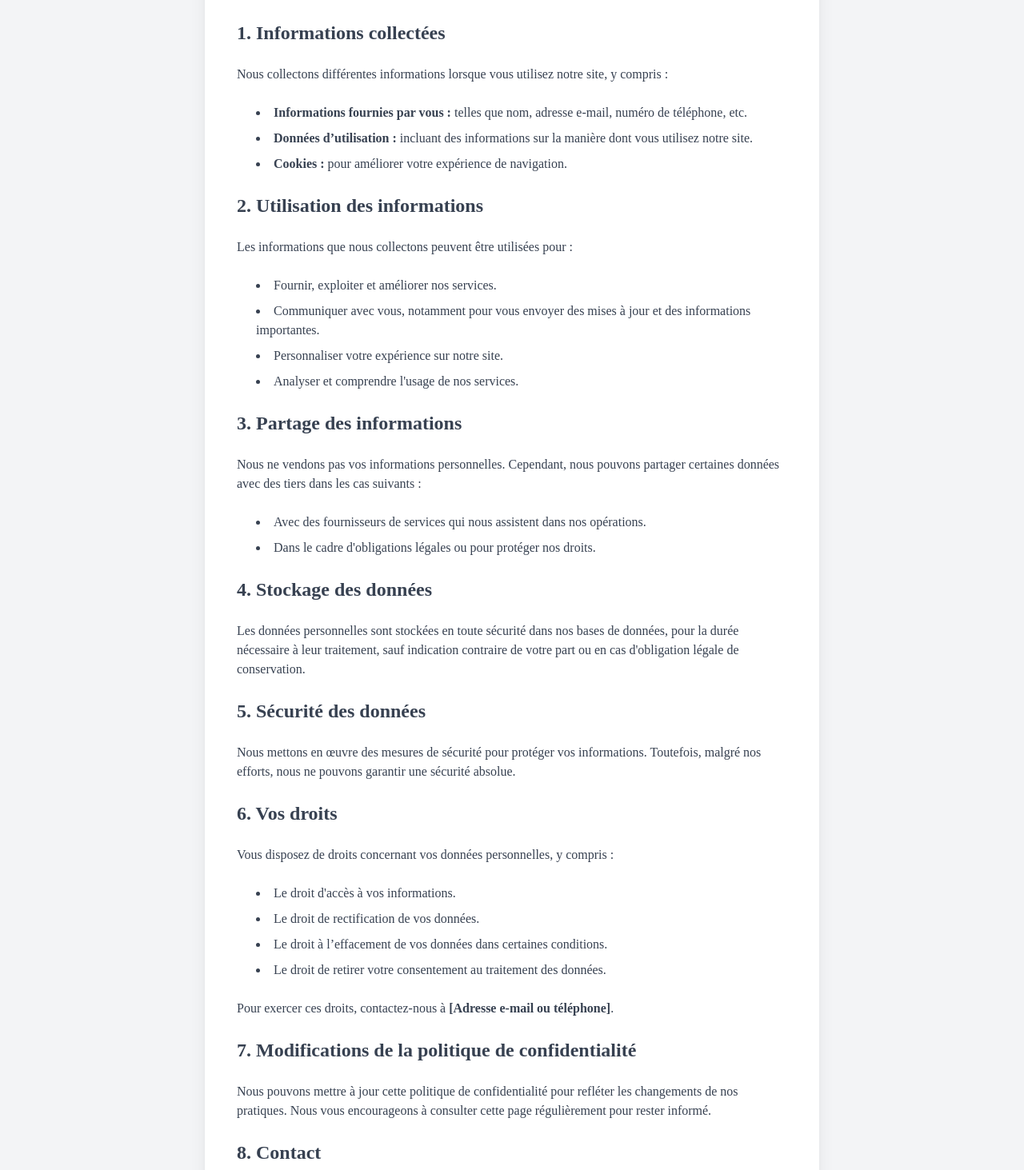
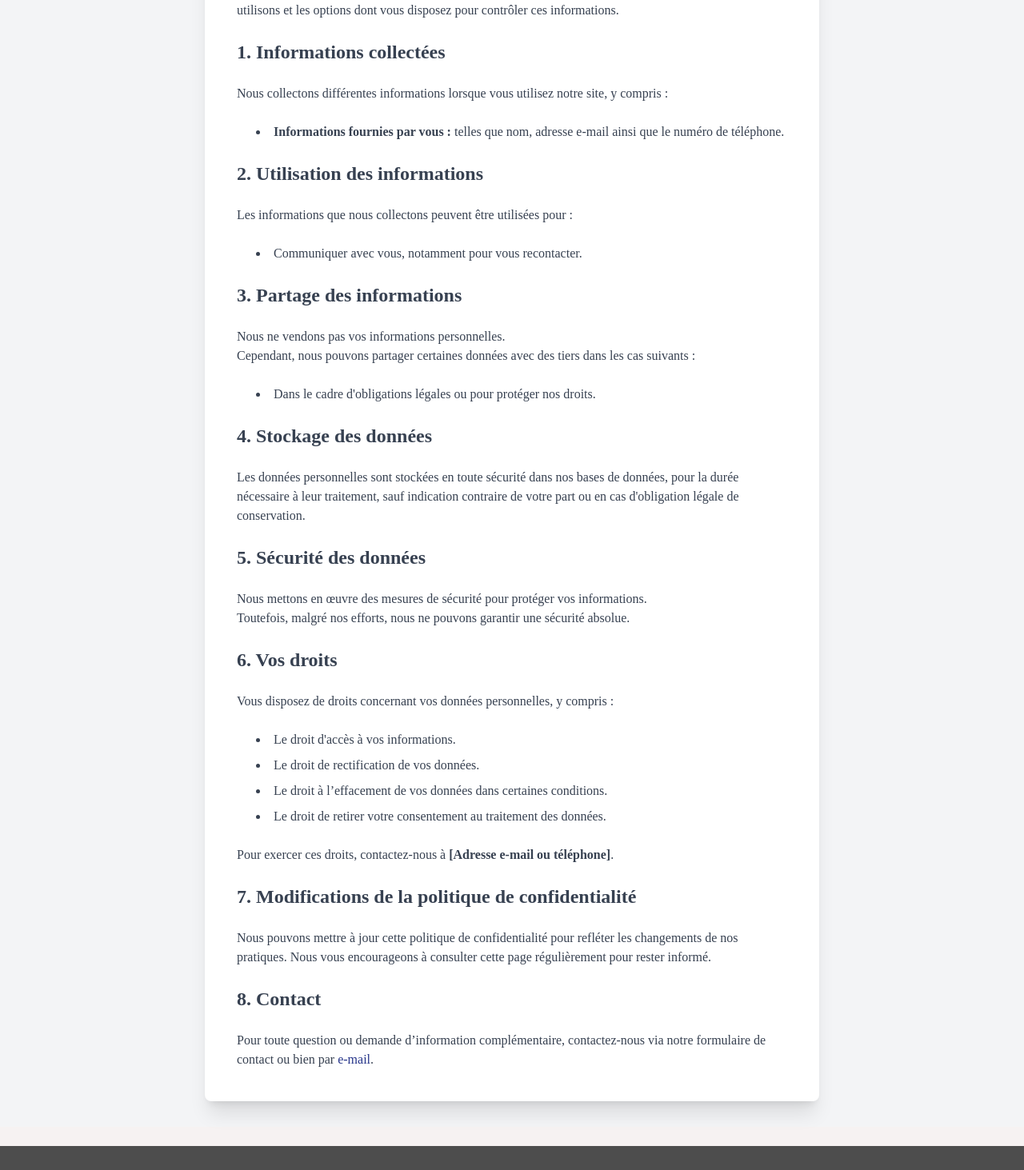
Before and after one commit to otarie-aveugle/PragmacoM, a Vue app: page /privacy_policy in a window 1280 px wide. Shown: the part 347-1810 px from the top of the page at 80% size. Built offline with nearby package versions, Linux system fonts and the light colour scheme.

Commit message:
add_privacy-policy-page: update privacy policy content

```diff
--- a/src/views/PrivacyPolicyPage.vue
+++ b/src/views/PrivacyPolicyPage.vue
@@ -5,67 +5,116 @@ export default {
 </script>
 
 <template>
-    <section class="p-8 min-h-screen flex items-center justify-center bg-gray-100">
-        <div class="w-full max-w-3xl mx-auto bg-white shadow-xl rounded-lg p-10 space-y-8">
-            <h1 class="text-4xl font-bold text-primary text-center mb-6">Politique de Confidentialité</h1>
+  <section
+    class="p-8 min-h-screen flex items-center justify-center bg-gray-100"
+  >
+    <div
+      class="w-full max-w-3xl mx-auto bg-white shadow-xl rounded-lg p-10 space-y-8"
+    >
+      <h1 class="text-4xl font-bold text-primary text-center mb-6">
+        Politique de Confidentialité
+      </h1>
 
       <div class="text-gray-700 space-y-6">
         <!-- Introduction -->
-                <p>La protection de vos données personnelles est importante pour <span class="font-semibold">PragmacoM</span>. Cette politique de confidentialité explique quelles informations nous collectons, comment nous les utilisons et les options dont vous disposez pour contrôler ces informations.</p>
+        <p>
+          La protection de vos données personnelles est importante pour
+          <span class="font-semibold">PragmacoM</span>.<br /><br />
+          Cette politique de confidentialité explique quelles informations nous
+          collectons, comment nous les utilisons et les options dont vous
+          disposez pour contrôler ces informations.
+        </p>
 
         <!-- Informations collectées -->
         <h2 class="text-2xl font-semibold">1. Informations collectées</h2>
-                <p>Nous collectons différentes informations lorsque vous utilisez notre site, y compris :</p>
+        <p>
+          Nous collectons différentes informations lorsque vous utilisez notre
+          site, y compris :
+        </p>
         <ul class="list-disc list-inside pl-6 space-y-2">
-                    <li><strong>Informations fournies par vous :</strong> telles que nom, adresse e-mail, numéro de téléphone, etc.</li>
-                    <li><strong>Données d’utilisation :</strong> incluant des informations sur la manière dont vous utilisez notre site.</li>
-                    <li><strong>Cookies :</strong> pour améliorer votre expérience de navigation.</li>
+          <li>
+            <strong>Informations fournies par vous :</strong> telles que nom,
+            adresse e-mail ainsi que le numéro de téléphone.
+          </li>
         </ul>
 
         <!-- Utilisation des informations -->
         <h2 class="text-2xl font-semibold">2. Utilisation des informations</h2>
-                <p>Les informations que nous collectons peuvent être utilisées pour :</p>
+        <p>
+          Les informations que nous collectons peuvent être utilisées pour :
+        </p>
         <ul class="list-disc list-inside pl-6 space-y-2">
-                    <li>Fournir, exploiter et améliorer nos services.</li>
-                    <li>Communiquer avec vous, notamment pour vous envoyer des mises à jour et des informations importantes.</li>
-                    <li>Personnaliser votre expérience sur notre site.</li>
-                    <li>Analyser et comprendre l'usage de nos services.</li>
+          <li>Communiquer avec vous, notamment pour vous recontacter.</li>
         </ul>
 
         <!-- Partage des informations -->
         <h2 class="text-2xl font-semibold">3. Partage des informations</h2>
-                <p>Nous ne vendons pas vos informations personnelles. Cependant, nous pouvons partager certaines données avec des tiers dans les cas suivants :</p>
+        <p>
+          Nous ne vendons pas vos informations personnelles.<br />Cependant,
+          nous pouvons partager certaines données avec des tiers dans les cas
+          suivants :
+        </p>
         <ul class="list-disc list-inside pl-6 space-y-2">
-                    <li>Avec des fournisseurs de services qui nous assistent dans nos opérations.</li>
-                    <li>Dans le cadre d'obligations légales ou pour protéger nos droits.</li>
+          <li>
+            Dans le cadre d'obligations légales ou pour protéger nos droits.
+          </li>
         </ul>
 
         <!-- Stockage des données -->
         <h2 class="text-2xl font-semibold">4. Stockage des données</h2>
-                <p>Les données personnelles sont stockées en toute sécurité dans nos bases de données, pour la durée nécessaire à leur traitement, sauf indication contraire de votre part ou en cas d'obligation légale de conservation.</p>
+        <p>
+          Les données personnelles sont stockées en toute sécurité dans nos
+          bases de données, pour la durée nécessaire à leur traitement, sauf
+          indication contraire de votre part ou en cas d'obligation légale de
+          conservation.
+        </p>
 
         <!-- Sécurité des données -->
         <h2 class="text-2xl font-semibold">5. Sécurité des données</h2>
-                <p>Nous mettons en œuvre des mesures de sécurité pour protéger vos informations. Toutefois, malgré nos efforts, nous ne pouvons garantir une sécurité absolue.</p>
+        <p>
+          Nous mettons en œuvre des mesures de sécurité pour protéger vos
+          informations.<br />Toutefois, malgré nos efforts, nous ne pouvons
+          garantir une sécurité absolue.
+        </p>
 
         <!-- Vos droits -->
         <h2 class="text-2xl font-semibold">6. Vos droits</h2>
-                <p>Vous disposez de droits concernant vos données personnelles, y compris :</p>
+        <p>
+          Vous disposez de droits concernant vos données personnelles, y compris
+          :
+        </p>
         <ul class="list-disc list-inside pl-6 space-y-2">
           <li>Le droit d'accès à vos informations.</li>
           <li>Le droit de rectification de vos données.</li>
-                    <li>Le droit à l’effacement de vos données dans certaines conditions.</li>
-                    <li>Le droit de retirer votre consentement au traitement des données.</li>
+          <li>
+            Le droit à l’effacement de vos données dans certaines conditions.
+          </li>
+          <li>
+            Le droit de retirer votre consentement au traitement des données.
+          </li>
         </ul>
-                <p>Pour exercer ces droits, contactez-nous à <span class="font-semibold">[Adresse e-mail ou téléphone]</span>.</p>
+        <p>
+          Pour exercer ces droits, contactez-nous à
+          <span class="font-semibold">[Adresse e-mail ou téléphone]</span>.
+        </p>
 
         <!-- Modifications de la politique -->
-                <h2 class="text-2xl font-semibold">7. Modifications de la politique de confidentialité</h2>
-                <p>Nous pouvons mettre à jour cette politique de confidentialité pour refléter les changements de nos pratiques. Nous vous encourageons à consulter cette page régulièrement pour rester informé.</p>
+        <h2 class="text-2xl font-semibold">
+          7. Modifications de la politique de confidentialité
+        </h2>
+        <p>
+          Nous pouvons mettre à jour cette politique de confidentialité pour
+          refléter les changements de nos pratiques. Nous vous encourageons à
+          consulter cette page régulièrement pour rester informé.
+        </p>
 
         <!-- Contact -->
         <h2 class="text-2xl font-semibold">8. Contact</h2>
-                <p>Pour toute question ou demande d’information complémentaire, vous pouvez nous contacter via le formulaire de contact disponible.</p>
+        <p>
+          Pour toute question ou demande d’information complémentaire,
+          contactez-nous via notre formulaire de contact ou bien par
+          <a class="link-primary" href="mailto:cpragmacom@aol.com">e-mail</a>.
+        </p>
       </div>
     </div>
   </section>
```
Lines whose indentation alone changed are shown as unchanged.
